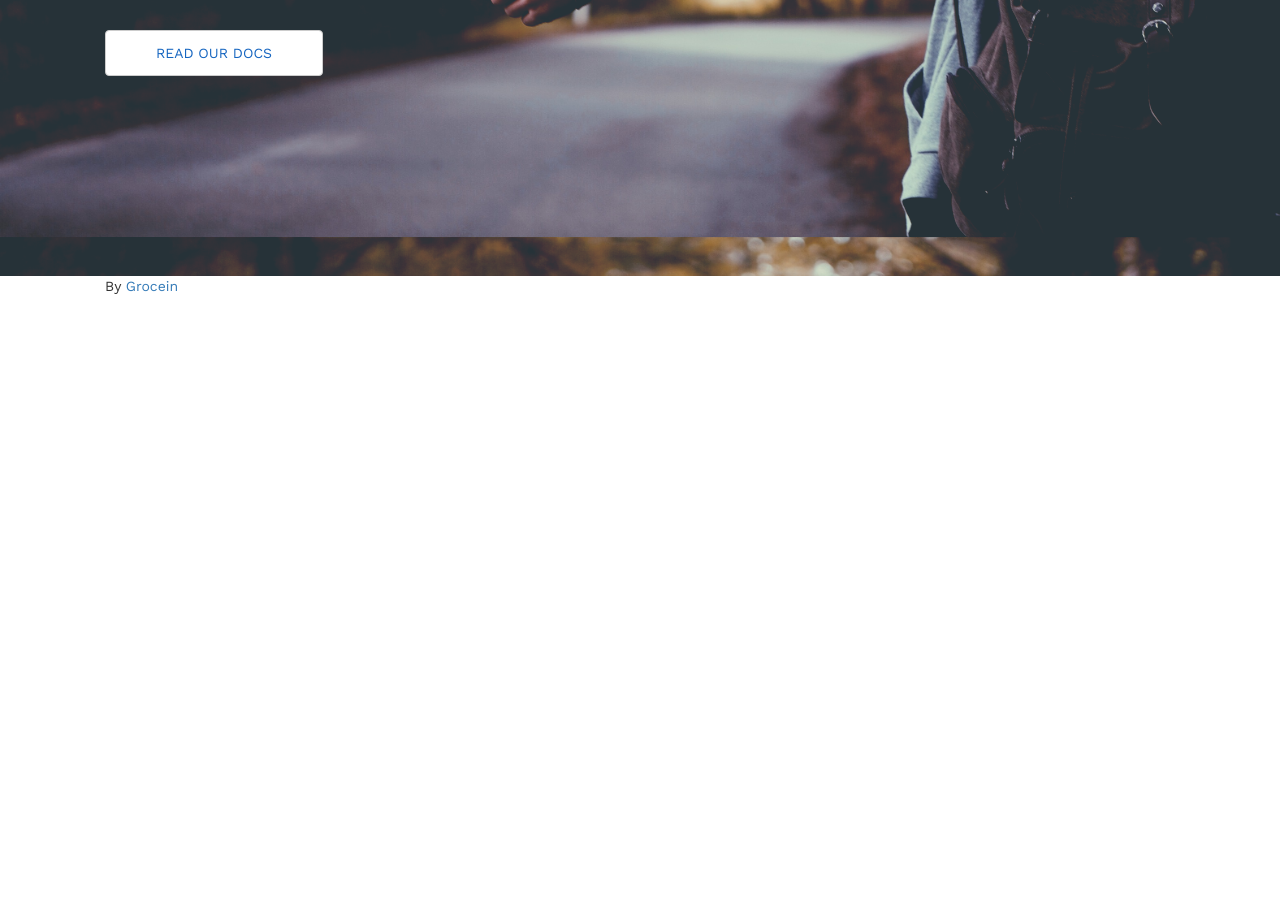
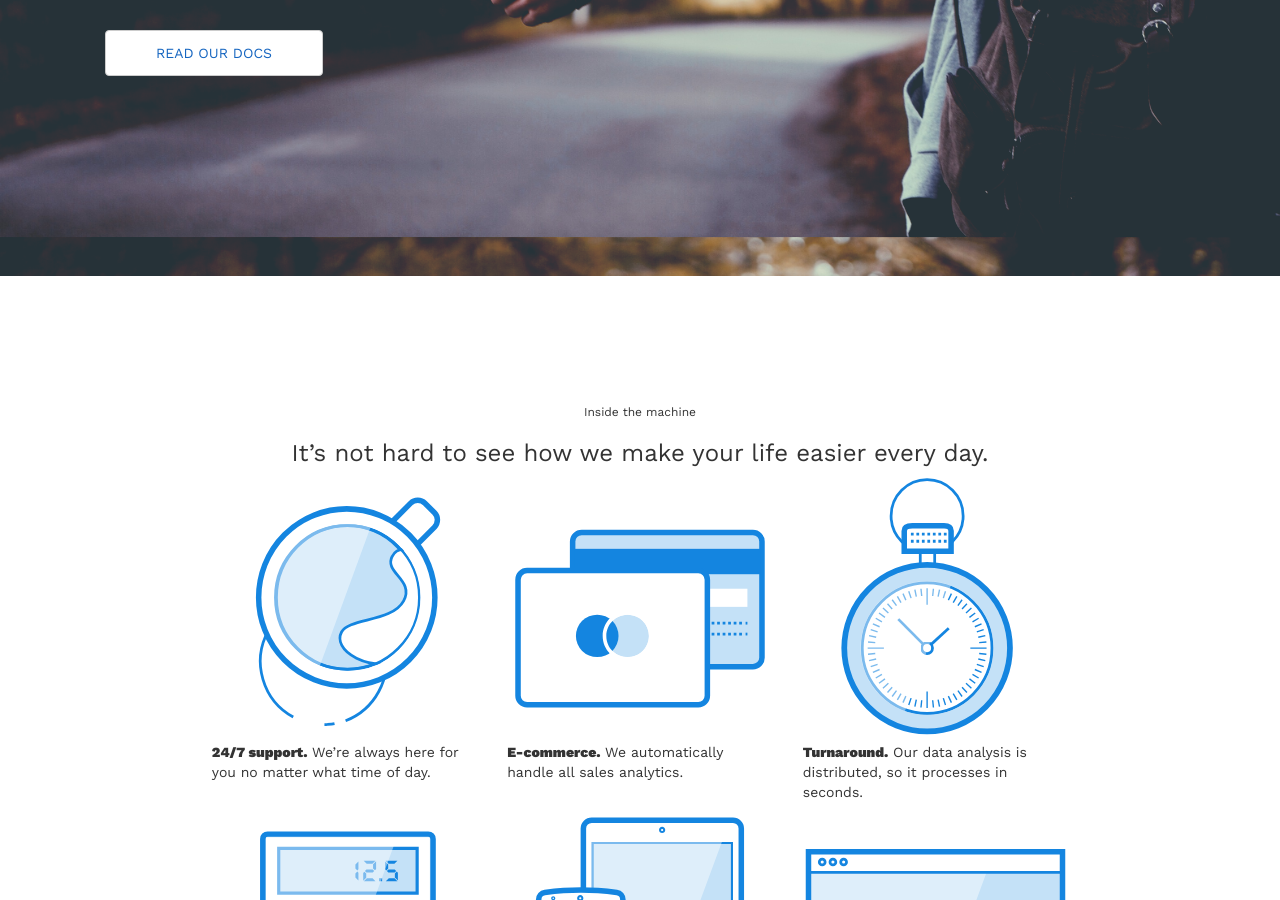
Before and after one commit to aftabkhalid/grocein, a Jekyll site: the page built from index.html, in a window 1280 px wide and 900 px high, scrolled down 2021 px. Built offline with Jekyll 4.4.1, drawn with Linux system fonts in a browser that asks for light colours; before the commit the page ends 2327 px from its top, so only the background shows below that; some of the changed text lies outside the part shown.

Commit message:
Added images on home page.

```diff
--- a/Gemfile
+++ b/Gemfile
@@ -9,19 +9,15 @@
 #
 # This will help ensure the proper Jekyll version is running.
 # Happy Jekylling!
-gem "jekyll", "3.3.1"
 
 # This is the default theme for new Jekyll sites. You may change this to anything you like.
 gem "minima", "~> 2.0"
 
 # If you want to use GitHub Pages, remove the "gem "jekyll"" above and
 # uncomment the line below. To upgrade, run `bundle update github-pages`.
-# gem "github-pages", group: :jekyll_plugins
+gem "github-pages", group: :jekyll_plugins
 
 # If you have any plugins, put them here!
 group :jekyll_plugins do
    gem "jekyll-feed", "~> 0.6"
 end
-
-source 'https://rubygems.org'
-gem 'github-pages', group: :jekyll_plugins
--- a/_config.yml
+++ b/_config.yml
@@ -13,12 +13,12 @@
 # you will see them accessed via {{ site.title }}, {{ site.email }}, and so on.
 # You can create any custom variable you would like, and they will be accessible
 # in the templates via {{ site.myvariable }}.
-title: Grocein
+title: Jekylling
 email: iffi.d.s@gmail.com
 description: > # this means to ignore newlines until "baseurl:"
   Public pages for Grocein website.
-baseurl: "/grocein" # Change the baseurl when finished.
-url: "https://aftabkhalid.github.io" # the base hostname & protocol for your site, e.g. http://example.com
+baseurl: "" # Change the baseurl when finished.
+url: "https://localhost:4000" # the base hostname & protocol for your site, e.g. http://example.com
 twitter_username: aftabkhalid
 github_username:  aftabkhalid
 repository: aftabkhalid/grocein.github.io
--- a/_layouts/default.html
+++ b/_layouts/default.html
@@ -6,7 +6,13 @@
 <body>
 
 	{% include header.html %}
-	{{ content }}
+	<div class="container">
+    <div class="row">
+      <div class="col-lg-12">
+        {{ content }}
+      </div>
+    </div>
+  </div>
 	{% include footer.html %}
 
 </body>
--- /dev/null
+++ b/_layouts/home.html
@@ -0,0 +1,14 @@
+<!DOCTYPE html>
+<html>
+
+{% include head.html %}
+
+<body>
+
+	{% include header.html %}
+	{{ content }}
+	{% include footer.html %}
+
+</body>
+
+</html>
--- a/index.html
+++ b/index.html
@@ -13,7 +13,7 @@
         <p>We combine immediate real time events with rich historical data to help answer the toughest questions about retention, growth, and engagement.</p>
       </div>
       <div class="col-lg-7">
-        <img class="cast-shadow" src="/grocein/images/img-replace.jpg">
+        <img class="cast-shadow" src="/images/img-replace.jpg">
       </div>
     </div>
   </div>
@@ -33,3 +33,48 @@
     </div>
   </div>
 </section>
+
+<section class="services mt-120">
+  <div class="container">
+    <div class="row">
+
+      <div class="col-lg-10 col-lg-offset-1">
+
+        <div class="col-lg-12 text-center">
+          <h6>Inside the machine</h6>
+          <h3>It’s not hard to see how we make your life easier every day.</h3>
+        </div>
+
+        <div class="col-lg-4">
+          <img src="/images/icon-01.svg">
+          <p><strong>24/7 support.</strong> We’re always here for you no matter what time of day.</p>
+        </div>
+        <div class="col-lg-4">
+          <img src="/images/icon-02.svg">
+          <p><strong>E-commerce.</strong> We automatically handle all sales analytics.</p>
+        </div>
+        <div class="col-lg-4">
+          <img src="/images/icon-03.svg">
+          <p><strong>Turnaround.</strong> Our data analysis is distributed, so it processes in seconds.</p>
+        </div>
+
+        <div class="col-lg-4">
+          <img src="/images/icon-04.svg">
+          <p><strong>Rich calculations.</strong> Limitless ways to splice and dice your data.</p>
+        </div>
+        <div class="col-lg-4">
+          <img src="/images/icon-05.svg">
+          <p><strong>Mobile apps.</strong> iOS and Android apps available for monitoring.</p>
+        </div>
+        <div class="col-lg-4">
+          <img src="/images/icon-06.svg">
+          <p><strong>Secure connections.</strong> Every single request is routed through HTTPS.</p>
+        </div>
+
+
+      </div>
+
+    </div>
+
+  </div>
+</section>
```
Also changed, not shown: other parts of index.html (+1 -1 lines), Gemfile.lock, _sass/bootstrap/_custom.scss (renamed from _sass/bootstrap/custom.scss), images/icon-01.svg (added), images/icon-02.svg (added), images/icon-03.svg (added), images/icon-04.svg (added), images/icon-05.svg (added), images/icon-06.svg (added).
